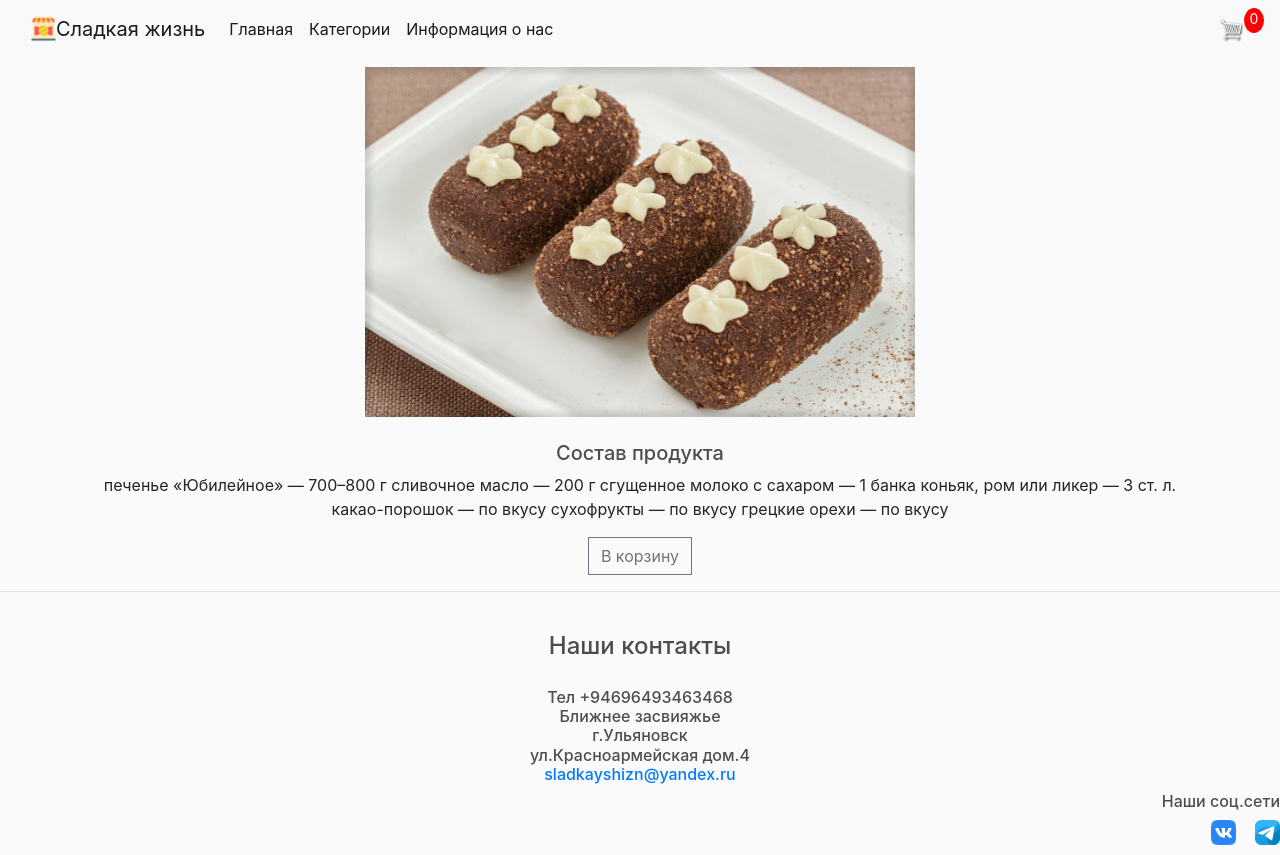
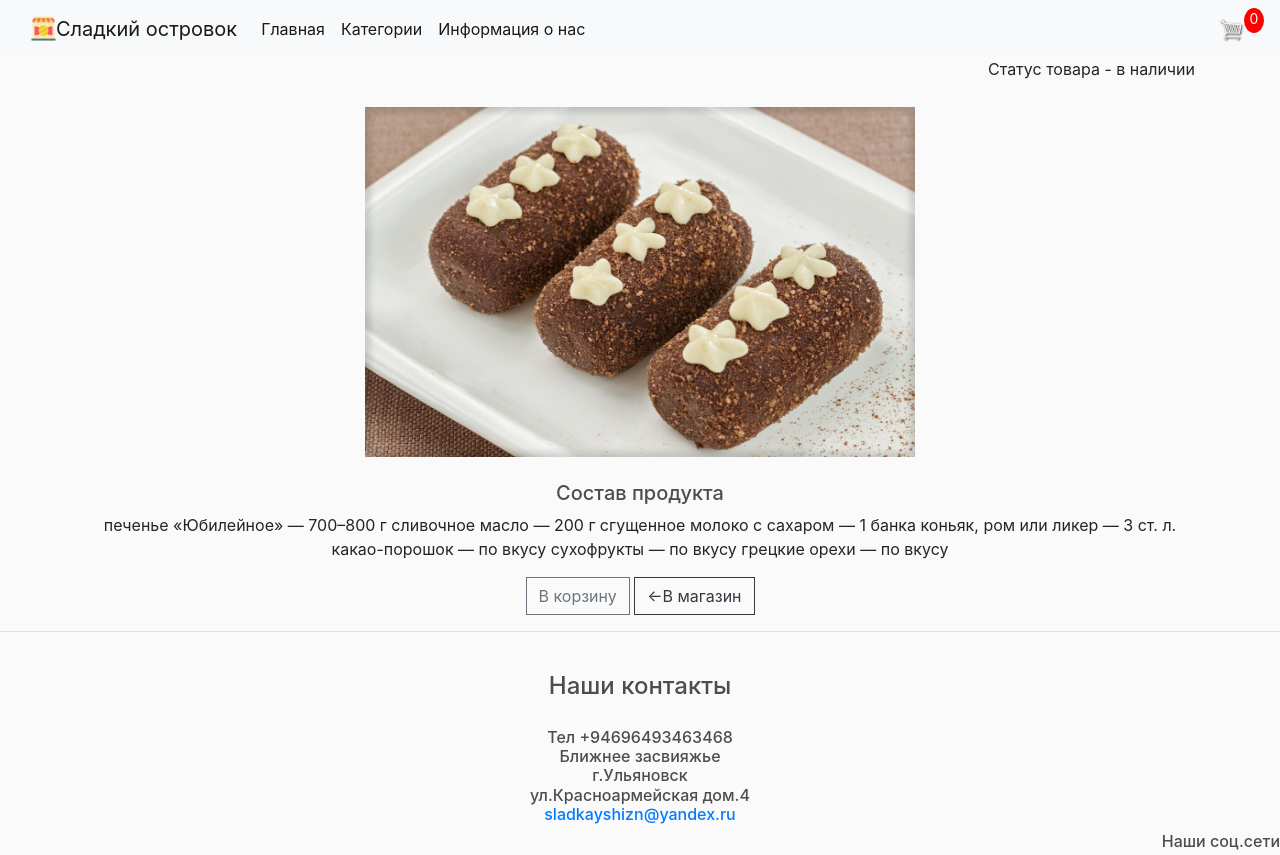
Before and after one commit to BelozerSavely/mysite, a Django app: page /description_page/6 in a window 1280 px wide. Shown: the top 855 px of the page. Run offline with Django 5.2, Linux system fonts and the light colour scheme; data comes from the database, SQL or seed files in the repository; both versions use the stored data as it was after the commit; some libraries are stand-ins or nearby versions.

Commit message:
Описание

```diff
--- a/mysite/store/templates/store/checkout.html
+++ b/mysite/store/templates/store/checkout.html
@@ -150,7 +150,7 @@
 		.then((response) => response.json())
 		.then((data) => {
 		  	   console.log('Success', data);
-		  	   alert('Пожалуйста переведите деньги сюда 2258 3453 5325 5435 или мы пришлем отряд коллекторов');
+		  	   alert('Пожалуйста переведите деньги сюда 2258 3453 5325 5435');
 
 		  	   cart = {}
 		  	   document.cookie = 'cart=' + JSON.stringify(cart) + ";domain=;path=/"
--- a/mysite/store/templates/store/description_page.html
+++ b/mysite/store/templates/store/description_page.html
@@ -1,6 +1,7 @@
 {% extends 'store/main.html' %}
 
 {% block content %}
+<div style="text-align:right"><p>Статус товара - в наличии</p></div>
     <div class="row">
         <div align="center" class="col-lg-12">
             <img src="{{item.imageURL}}" width="550px" height="350px">
@@ -11,5 +12,6 @@
  <p align="right" style="text-align:center">{{ item.description}}</p>
 <div style="text-align:center">
 <button data-product="{{item.id}}" data-action="add" class="btn btn-outline-secondary add-btn update-cart">В корзину</button>
+    <a class="btn btn-outline-dark" href="{% url 'store' %}">&#x2190В магазин</a>
 </div>
 {% endblock content %}
--- a/mysite/store/templates/store/main.html
+++ b/mysite/store/templates/store/main.html
@@ -58,13 +58,13 @@
     </script>
 
     <meta charset="UTF-8">
-    <title>Магазин -  Сладкая жизнь</title>
+    <title>Магазин -  Сладкий островок</title>
 </head>
 <body>
 
 <nav class="navbar navbar-expand-lg navbar-light bg-light">
     <img id="cart-icon" src="{% static 'images/fre.png' %}">
-    <a class="navbar-brand" href="{% url 'store' %}">Сладкая жизнь</a>
+    <a class="navbar-brand" href="{% url 'store' %}">Сладкий островок</a>
     <button class="navbar-toggler" type="button" data-toggle="collapse" data-target="#navbarSupportedContent"
             aria-controls="navbarSupportedContent" aria-expanded="false" aria-label="Toggle navigation">
         <span class="navbar-toggler-icon"></span>
```
Also changed, not shown: mysite/db.sqlite3, mysite/static/images/1660365464_17-mykaleidoscope-ru-p-plitka-gorkogo-shokolada-dizain-krasivo-fo-17.jpg (added), mysite/static/images/1666276675_58-mykaleidoscope-ru-p-den-shokolada-otkritki-pozdravleniya-krasi-60.jpg (added), mysite/static/images/1696333415_mykaleidoscope-ru-p-importnii-shokolad-vkontakte-20.jpg (added).
